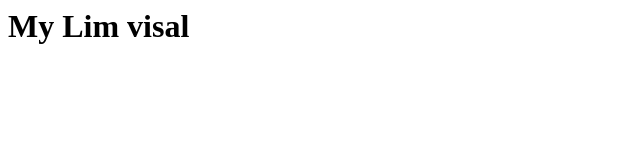
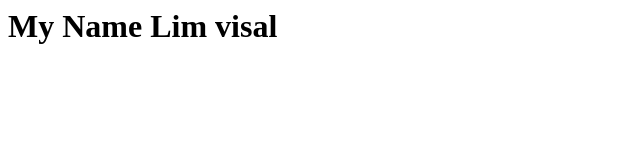
Before and after one commit to visalboyloy/visalboyloy.github.io, a plain HTML site: page index.html in a window 1280 px wide. Shown: the whole page, without its empty margins (0-640 px from the left). Drawn offline with Linux system fonts and the light colour scheme.

Commit message:
Update index.html

```diff
--- a/index.html
+++ b/index.html
@@ -2,7 +2,7 @@
 <head><title>
 </title></head>
 <body>
-<h1>My Lim visal </h1>
+<h1>My Name Lim visal </h1>
 
 </body>
 </html>
```
